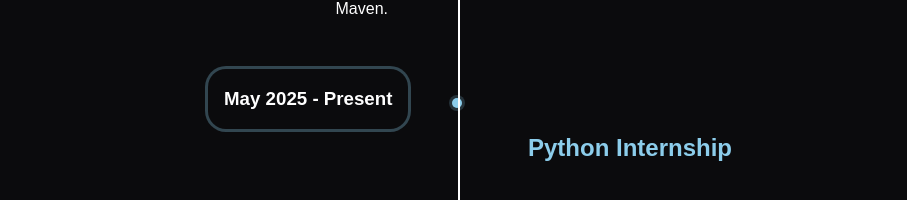
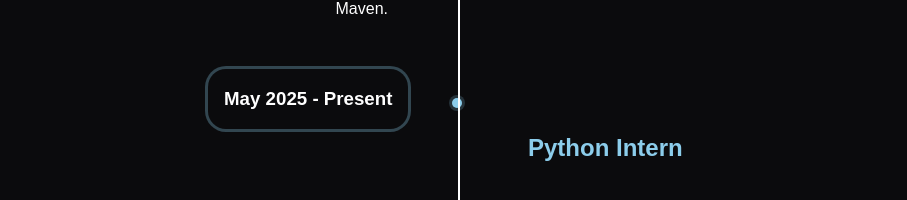
Before and after one commit to DavitEgoian/Portfolio-Website, a React (Create React App) app: page / in a window 1280 px wide. Shown: the part 9937-10137 px from the top of the page, without its empty margins (182-1089 px from the left). Built offline with nearby package versions, Linux system fonts and the light colour scheme; a web font is replaced by a local one.

Commit message:
Text changed

```diff
--- a/src/data/experienceTimeline.js
+++ b/src/data/experienceTimeline.js
@@ -6,7 +6,7 @@ const educationTimeline = [
     date: "June 2025 - Present",
   },
   {
-    title: "Python Internship",
+    title: "Python Intern",
     highlighted: "UniLab",
     desc: " — Developing Python scripts for data processing, API integration, workflow automation, and code optimization across HTML/CSS, Flask, databases, and Docker.",
     date: "May 2025 - Present",
```
Also changed, not shown: package.json (+5 -2 lines), 1 other file (tests, documents, lock files or other folders).
